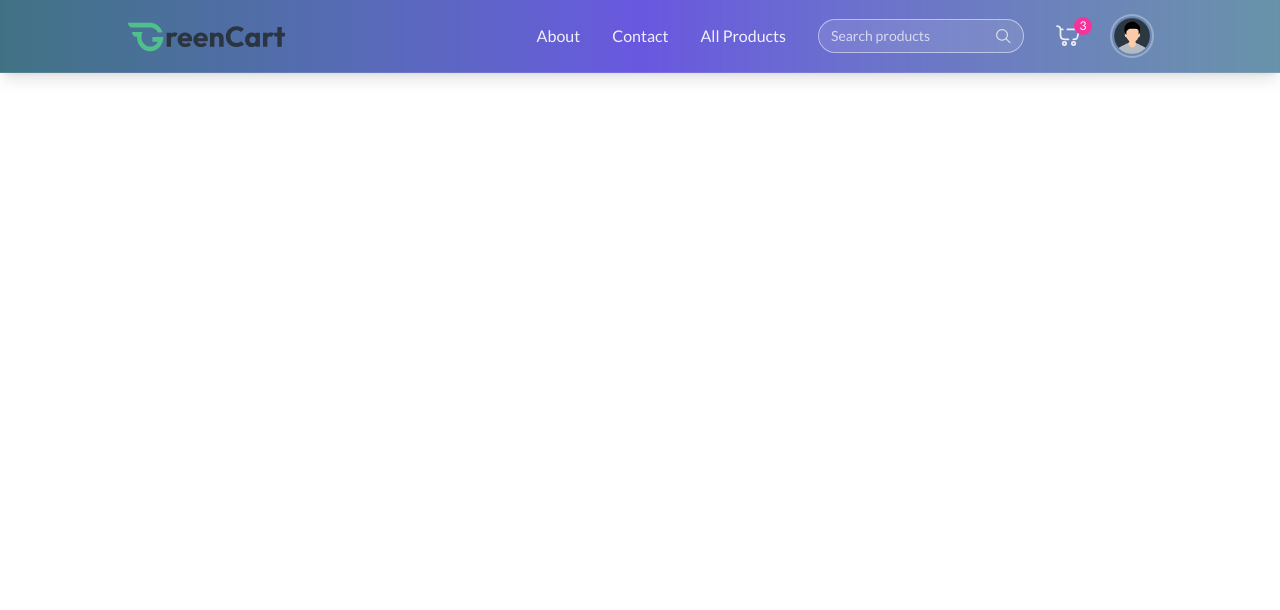
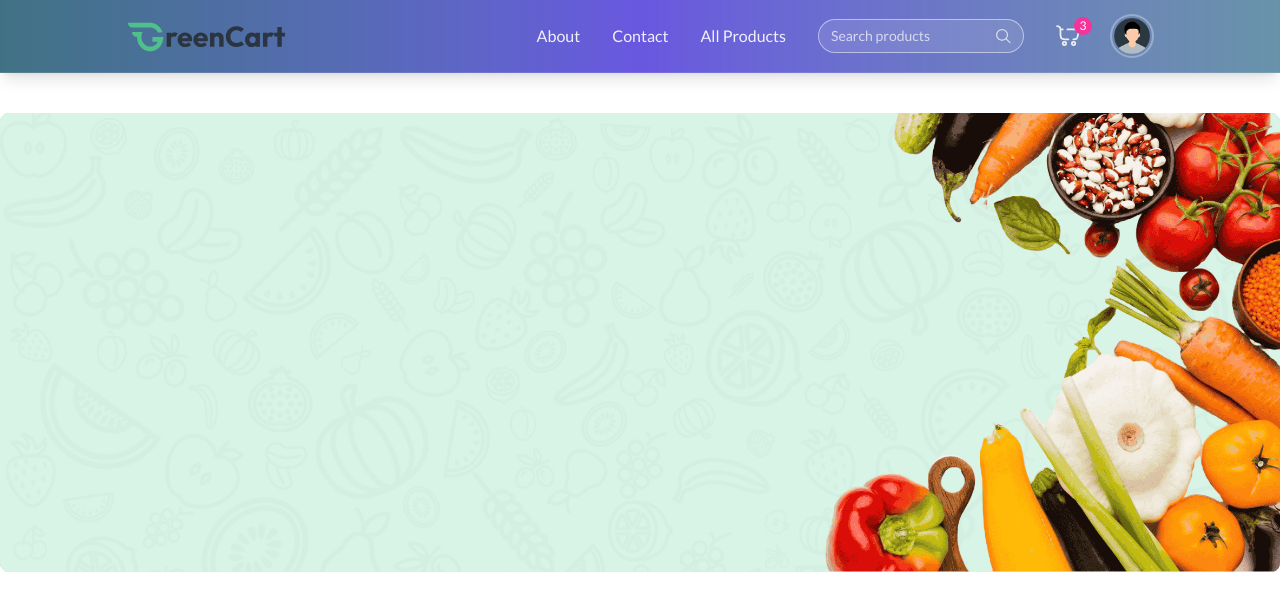
Before and after one commit to Amitkumersarkar/GMartBD-Ecommerce-Website, a React (Vite) app: page / in a window 1280 px wide. Shown: the top 610 px of the page. Built offline with nearby package versions, Linux system fonts and the light colour scheme.

Commit message:
added hero section and hero ui

```diff
--- /dev/null
+++ b/src/components/HeroSection/Hero.jsx
@@ -0,0 +1,13 @@
+import { assets } from "../../assets/assets";
+
+const Hero = () => {
+
+    return (
+        <div className="relative">
+            <img src={assets.main_banner_bg} alt="banner" className="w-full hidden md:block" />
+            <img src={assets.main_banner_bg_sm} alt="banner" className="w-full md:hidden" />
+        </div>
+    );
+};
+
+export default Hero;
--- a/src/components/HomePage/Home.jsx
+++ b/src/components/HomePage/Home.jsx
@@ -1,9 +1,13 @@
+import Hero from '../HeroSection/Hero';
 import Navbar from '../Navbar/Navbar';
 
 const Home = () => {
     return (
         <div>
             <Navbar></Navbar>
+            <div className='max-w-7xl mx-auto pt-10'>
+                <Hero></Hero>
+            </div>
         </div>
     );
 };
```
